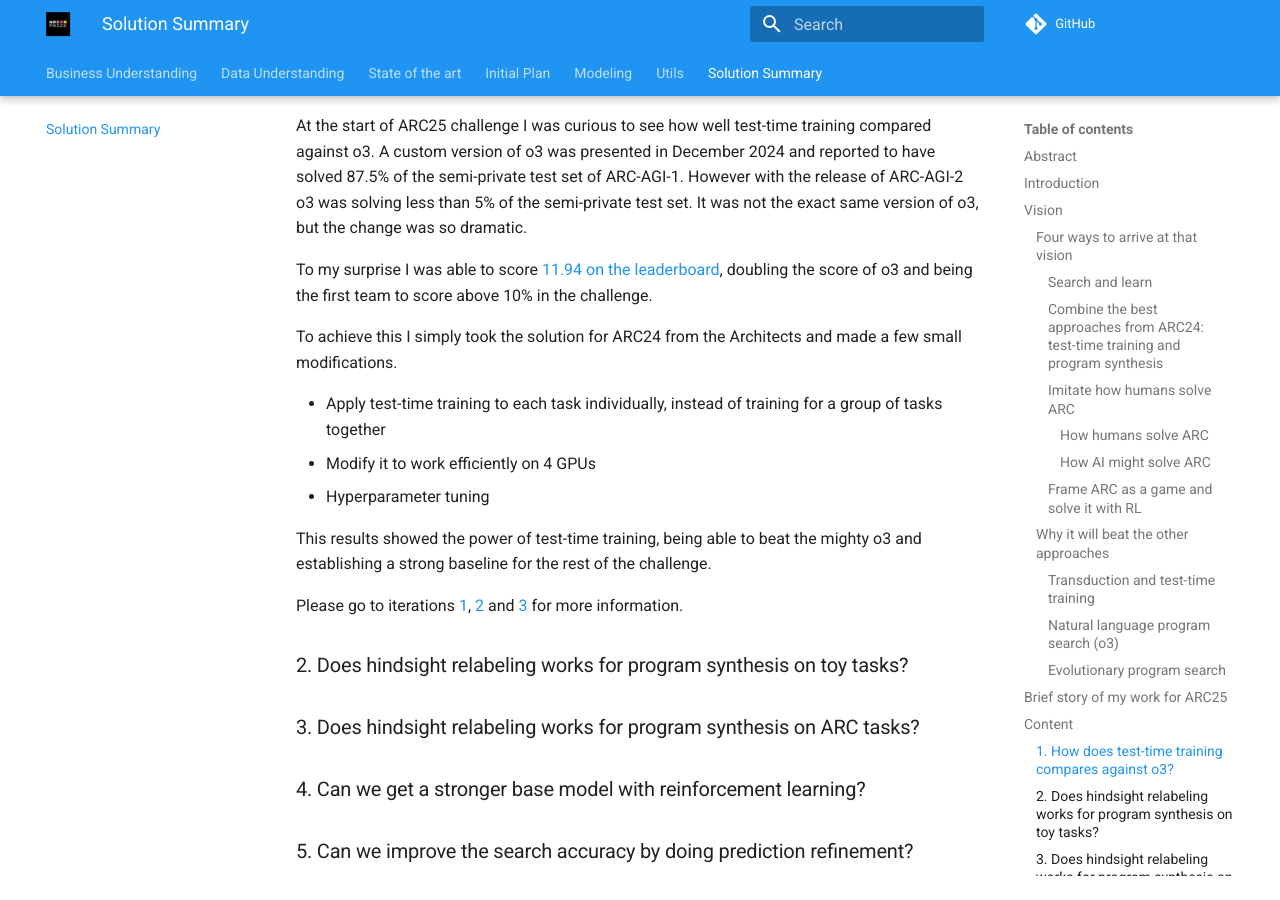
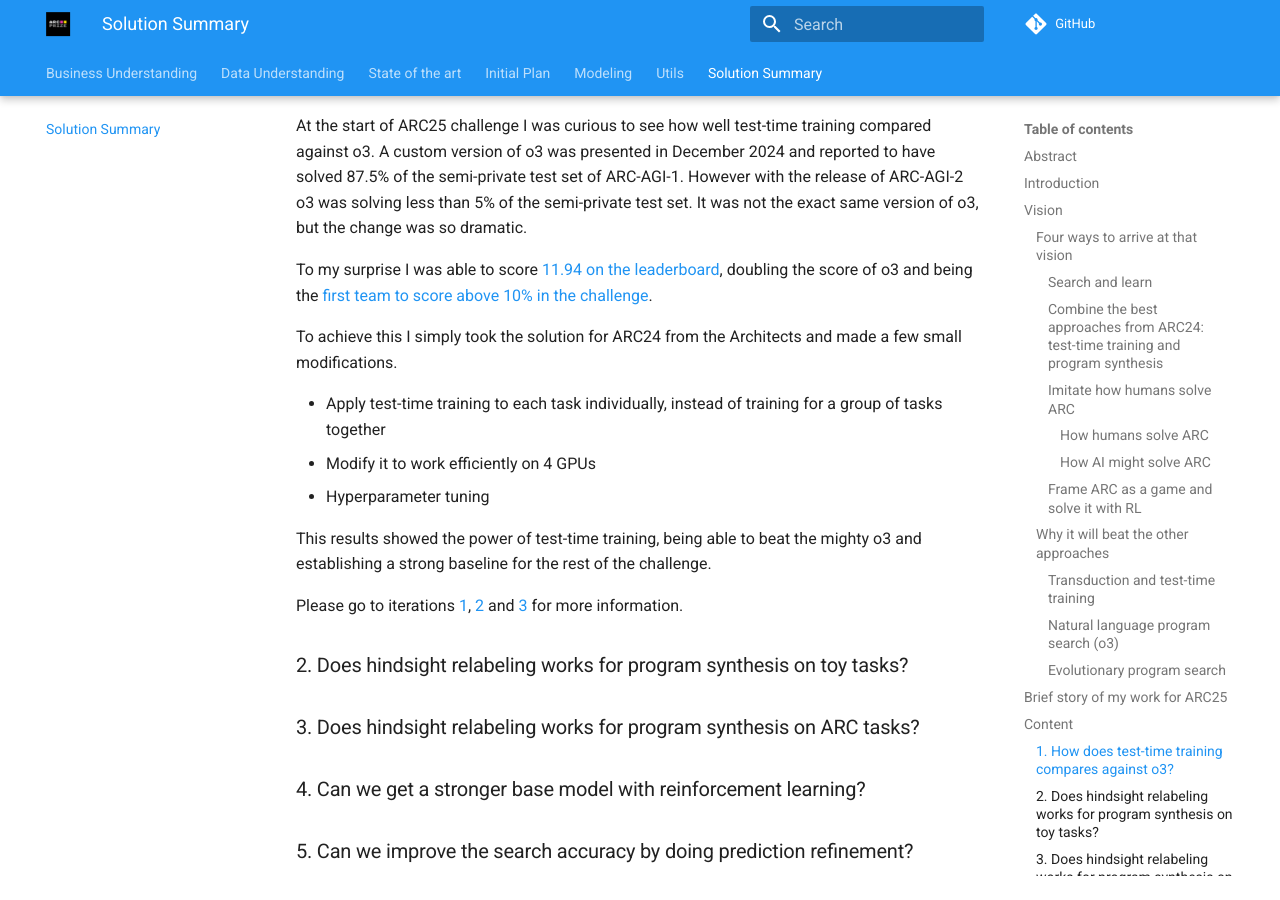
Before and after one commit to ironbar/arc25, an MkDocs documentation site: the page built from docs/05_Solution_Summary.md, in a window 1280 px wide and 900 px high, scrolled down 6420 px. Built offline with MkDocs 1.6.1 and Material for MkDocs 9.7.7, drawn with Linux system fonts in a browser that asks for light colours; comment, search, counter and statistics services are not loaded; some of the changed lines change nothing that is shown.

Commit message:
added link to twitter

```diff
--- a/docs/05_Solution_Summary.md
+++ b/docs/05_Solution_Summary.md
@@ -199,7 +199,7 @@
 the exact same version of o3, but the change was so dramatic.
 
 To my surprise I was able to score [11.94 on the leaderboard](https://www.kaggle.com/code/ironbar/the-architects-single-task-ttt?scriptVersionId=234515350), doubling the score of o3
-and being the first team to score above 10% in the challenge.
+and being the [first team to score above 10% in the challenge](https://x.com/guille_bar/status/1910307180093354427).
 
 To achieve this I simply took the solution for ARC24 from the Architects and made
 a few small modifications.
```
